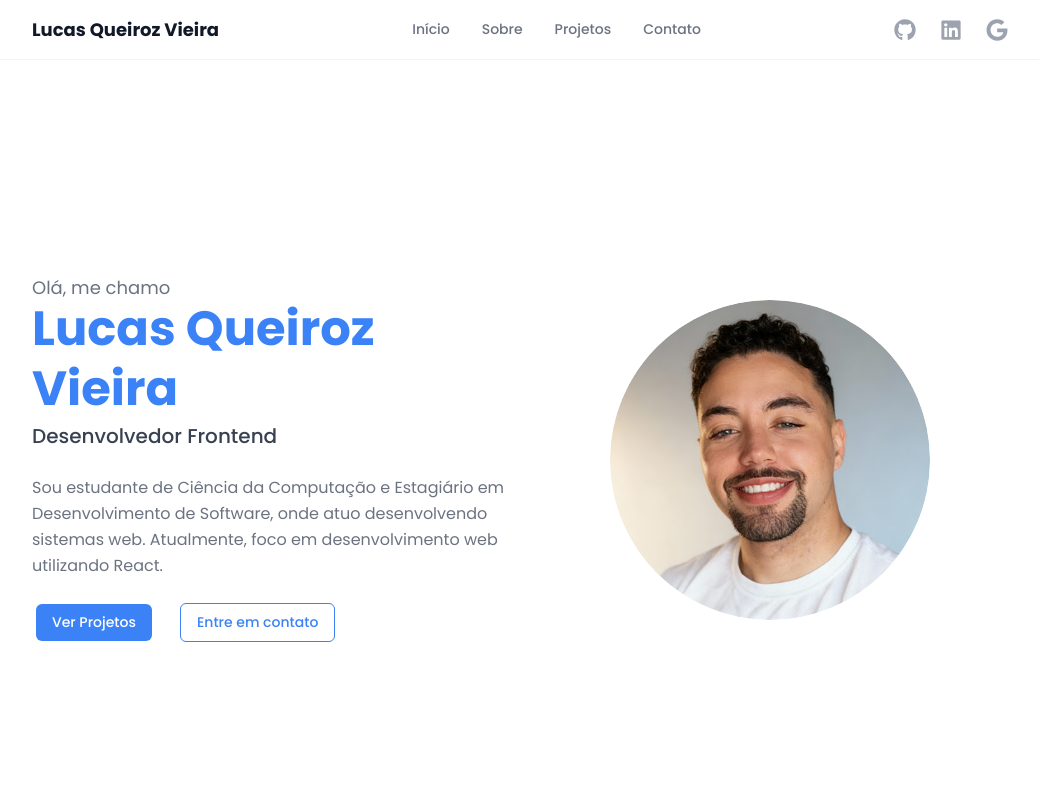
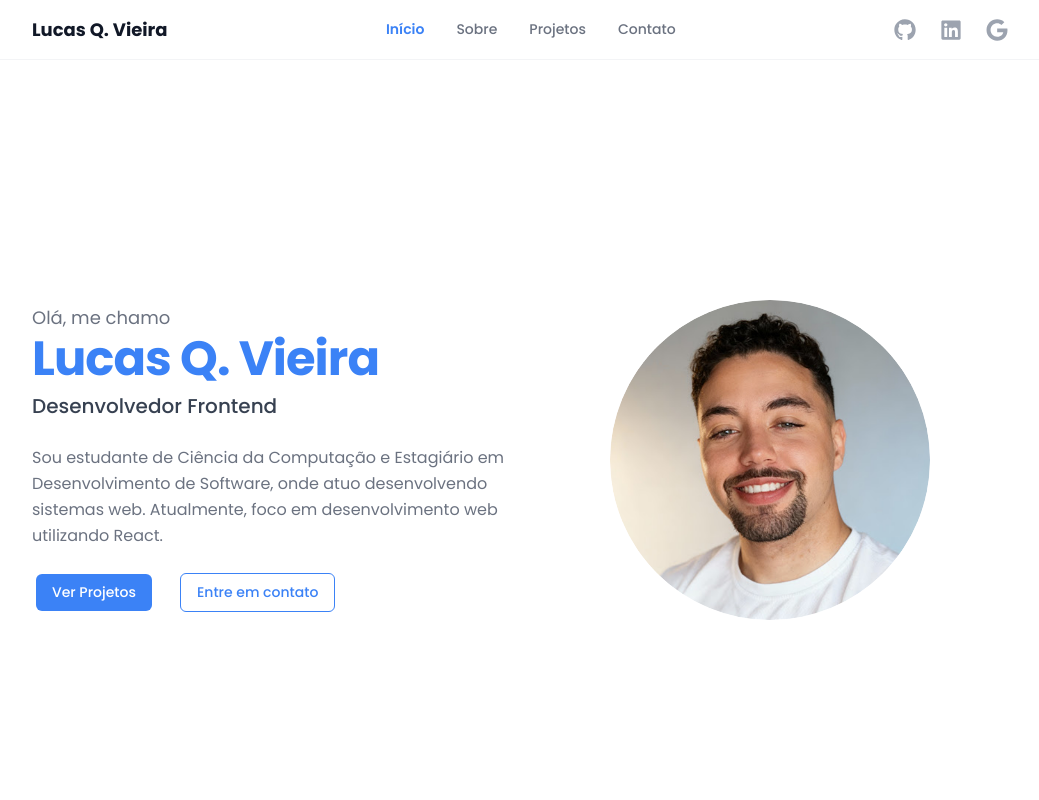
Before and after one commit to lcsqueiroz/web-portfolio-react, a React (Vite) app: page / in a window 1280 px wide. Shown: the top 800 px of the page, without its empty margins (120-1159 px from the left). Built offline with nearby package versions, Linux system fonts and the light colour scheme.

Commit message:
feature(semantica): polimento visual, semântica e active state no navbar

```diff
--- a/index.html
+++ b/index.html
@@ -1,10 +1,10 @@
 <!doctype html>
-<html lang="en">
+<html lang="pt-BR">
   <head>
     <meta charset="UTF-8" />
     <link rel="icon" type="image/svg+xml" href="/favicon.svg" />
     <meta name="viewport" content="width=device-width, initial-scale=1.0" />
-    <title>website</title>
+    <title>Lucas Queiroz Vieira | Desenvolvedor Frontend</title>
   </head>
   <body>
     <div id="root"></div>
--- a/src/components/organisms/HeroSection/index.module.css
+++ b/src/components/organisms/HeroSection/index.module.css
@@ -4,7 +4,7 @@
   align-items: center;
   max-width: var(--max-width);
   margin: 0 auto;
-  padding: var(--spacing-16) var(--spacing-6);
+  padding: var(--spacing-8) var(--spacing-6);
 }
 
 .grid {
@@ -19,6 +19,8 @@
 .textCol {
   display: flex;
   flex-direction: column;
+  align-items: center;
+  text-align: center;
   gap: var(--spacing-6);
 }
 
@@ -39,6 +41,7 @@
   font-weight: 700;
   color: var(--color-text);
   line-height: 1.25;
+  letter-spacing: -0.02em;
 }
 
 .nameHighlight {
@@ -54,12 +57,14 @@
 .bio {
   color: var(--color-text-muted);
   line-height: 1.625;
+  max-width: 40rem;
 }
 
 .cta {
   display: flex;
   align-items: center;
-  gap: var(--spacing-6);
+  flex-wrap: wrap;
+  gap: var(--spacing-4);
 }
 
 /* Coluna da foto */
@@ -68,11 +73,12 @@
   flex-direction: column;
   align-items: center;
   gap: var(--spacing-6);
+  order: -1;
 }
 
 .photoWrapper {
-  width: 18rem;
-  height: 18rem;
+  width: min(16rem, 80vw);
+  height: min(16rem, 80vw);
 }
 
 .photo {
@@ -84,12 +90,29 @@
 
 /* Breakpoint tablet+ */
 @media (min-width: 768px) {
+  .section {
+    padding: var(--spacing-16) var(--spacing-6);
+  }
+
   .grid {
     grid-template-columns: 1fr 1fr;
   }
 
+  .textCol {
+    align-items: flex-start;
+    text-align: left;
+  }
+
   .name {
     font-size: var(--font-size-5xl);
+  }
+
+  .cta {
+    gap: var(--spacing-6);
+  }
+
+  .photoCol {
+    order: 0;
   }
 
   .photoWrapper {
--- a/src/components/organisms/Navbar/index.jsx
+++ b/src/components/organisms/Navbar/index.jsx
@@ -1,4 +1,4 @@
-import { useState } from 'react';
+import { useState, useEffect } from 'react';
 import { FaGithub, FaLinkedin, FaGoogle } from 'react-icons/fa';
 import { personal } from '../../../constants/personal';
 import { navLinks } from '../../../constants/navigation';
@@ -6,9 +6,30 @@ import styles from './index.module.css';
 
 const Navbar = () => {
   const [isMenuOpen, setIsMenuOpen] = useState(false);
+  const [activeSection, setActiveSection] = useState('');
 
   const handleMenuToggle = () => setIsMenuOpen((prev) => !prev);
   const handleMenuClose = () => setIsMenuOpen(false);
+
+  useEffect(() => {
+    const sections = navLinks
+      .map((link) => document.querySelector(link.href))
+      .filter(Boolean);
+
+    const observer = new IntersectionObserver(
+      (entries) => {
+        entries.forEach((entry) => {
+          if (entry.isIntersecting) {
+            setActiveSection(`#${entry.target.id}`);
+          }
+        });
+      },
+      { rootMargin: '0px 0px -80% 0px', threshold: 0 },
+    );
+
+    sections.forEach((section) => observer.observe(section));
+    return () => observer.disconnect();
+  }, []);
 
   return (
     <header className={styles.header}>
@@ -19,7 +40,11 @@ const Navbar = () => {
         {/* Zona central — Links de navegação (desktop) */}
         <nav className={styles.navDesktop}>
           {navLinks.map((link) => (
-            <a key={link.href} href={link.href} className={styles.navLink}>
+            <a
+              key={link.href}
+              href={link.href}
+              className={`${styles.navLink} ${activeSection === link.href ? styles.navLinkActive : ''}`}
+            >
               {link.label}
             </a>
           ))}
@@ -79,7 +104,7 @@ const Navbar = () => {
                 key={link.href}
                 href={link.href}
                 onClick={handleMenuClose}
-                className={styles.navLinkMobile}
+                className={`${styles.navLinkMobile} ${activeSection === link.href ? styles.navLinkMobileActive : ''}`}
               >
                 {link.label}
               </a>
--- a/src/components/organisms/Navbar/index.module.css
+++ b/src/components/organisms/Navbar/index.module.css
@@ -38,6 +38,12 @@
 
 .navLink:hover {
   color: var(--color-text);
+}
+
+.navLinkActive,
+.navLinkActive:hover {
+  color: var(--color-primary);
+  font-weight: 600;
 }
 
 /* Zona direita */
@@ -92,11 +98,17 @@
 
 /* Menu mobile */
 .menuMobile {
-  border-top: 1px solid var(--color-border);
+  position: absolute;
+  top: 100%;
+  left: 0;
+  right: 0;
+  background-color: var(--color-bg);
+  border-bottom: 1px solid var(--color-border);
   padding: var(--spacing-4) var(--spacing-6);
   display: flex;
   flex-direction: column;
   gap: var(--spacing-4);
+  z-index: var(--z-sticky);
 }
 
 .navMobile {
@@ -116,6 +128,12 @@
 
 .navLinkMobile:hover {
   color: var(--color-text);
+}
+
+.navLinkMobileActive,
+.navLinkMobileActive:hover {
+  color: var(--color-primary);
+  font-weight: 600;
 }
 
 .socialMobile {
--- a/src/constants/personal.js
+++ b/src/constants/personal.js
@@ -7,7 +7,7 @@ const emailBody = encodeURIComponent(
 );
 
 export const personal = {
-  name: 'Lucas Queiroz Vieira',
+  name: 'Lucas Q. Vieira',
   role: 'Desenvolvedor Frontend',
   bio: 'Sou estudante de Ciência da Computação e Estagiário em Desenvolvimento de Software, onde atuo desenvolvendo sistemas web. Atualmente, foco em desenvolvimento web utilizando React.',
   photoUrl: profilePhoto,
--- a/src/index.css
+++ b/src/index.css
@@ -1,5 +1,9 @@
 @import url('https://fonts.googleapis.com/css2?family=Poppins:wght@400;500;600;700&display=swap');
 @import './styles/global.css';
+
+html {
+  scroll-behavior: smooth;
+}
 
 *,
 *::before,
--- a/src/pages/Home/index.jsx
+++ b/src/pages/Home/index.jsx
@@ -8,8 +8,8 @@ const Home = () => {
       <Navbar />
       <main>
         <HeroSection />
-        <Footer />
       </main>
+      <Footer />
     </>
   );
 };
```
Also changed, not shown: 1 other file (tests, documents, lock files or other folders).
